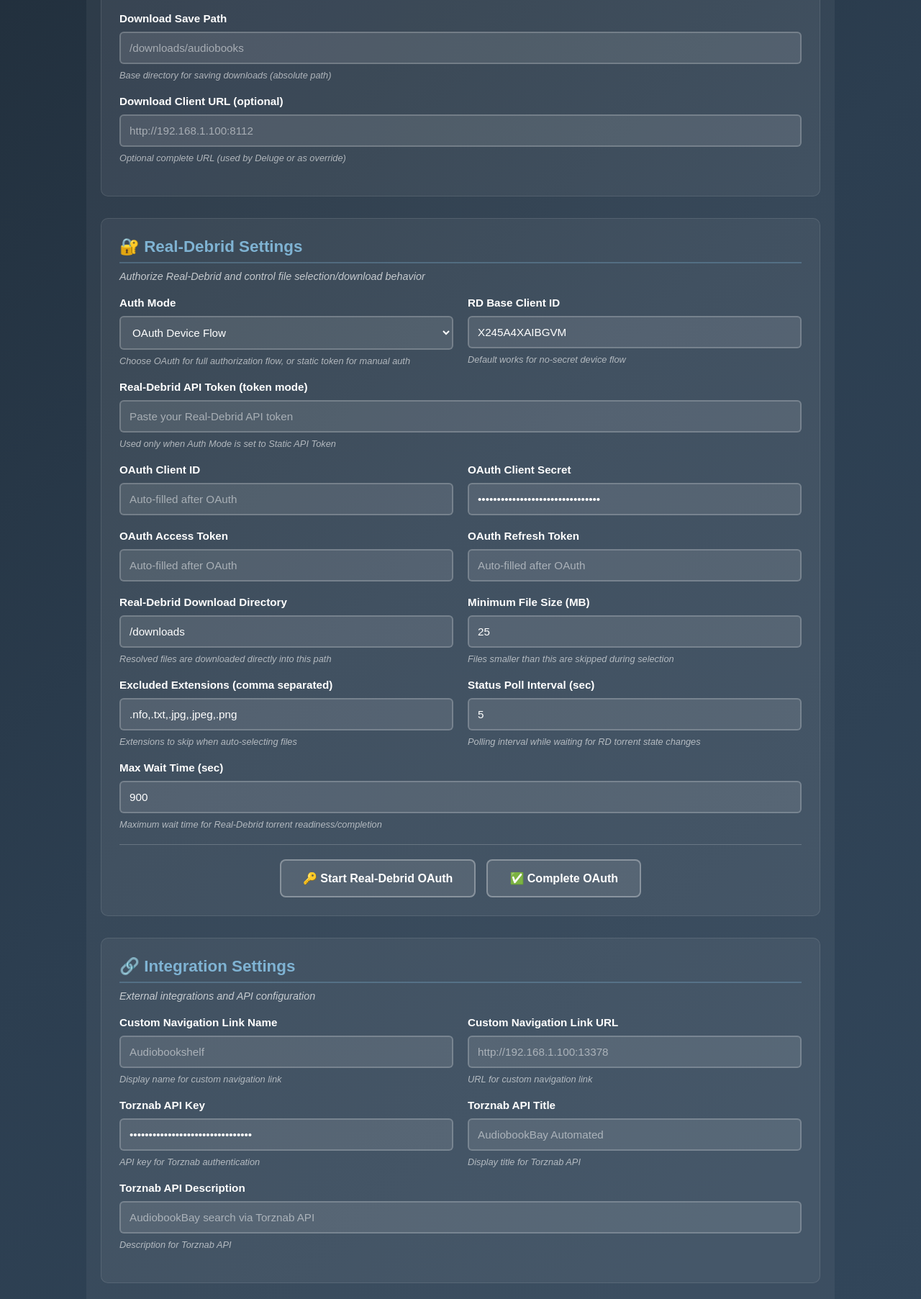
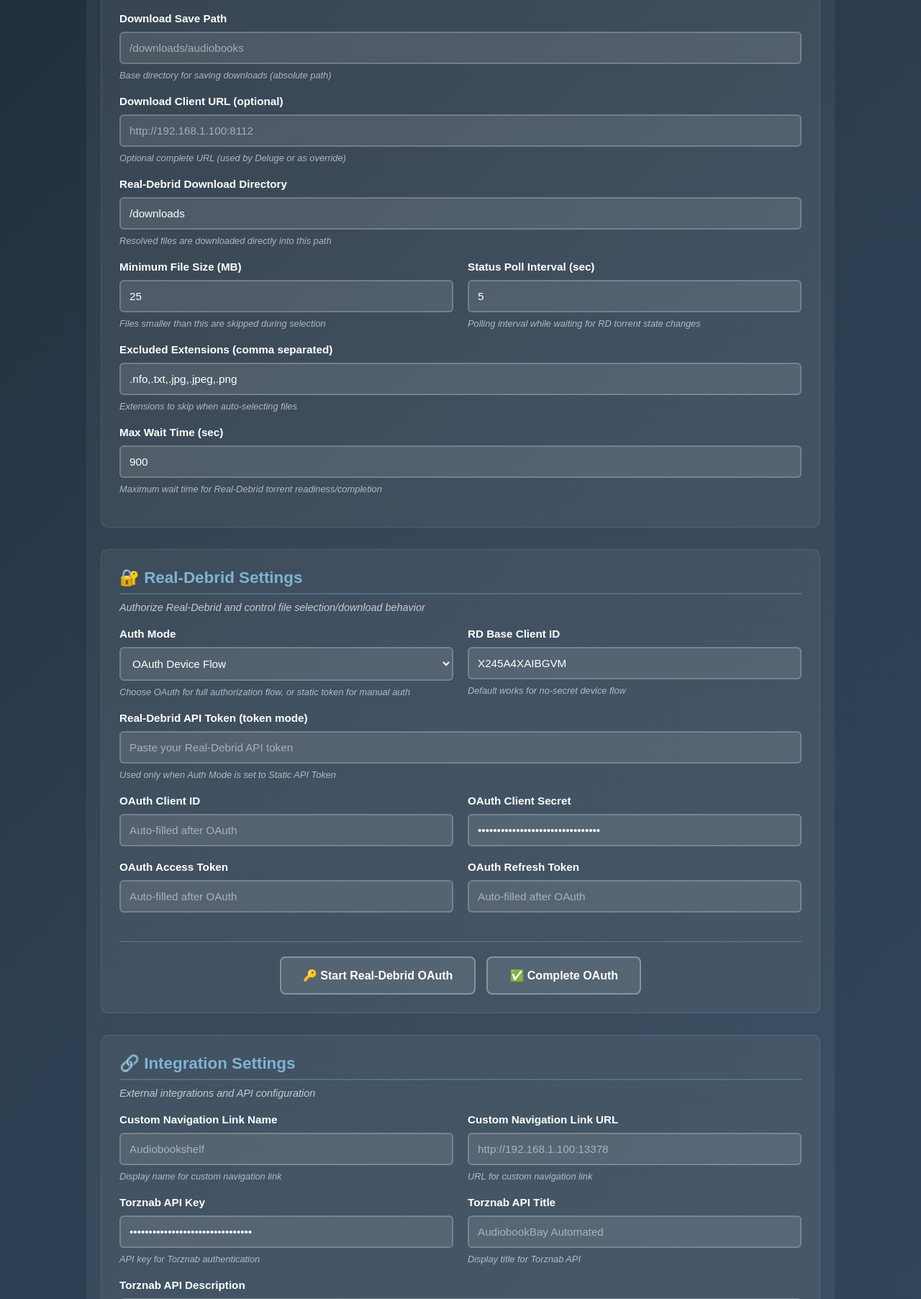
Before and after one commit to zprough/audiobookbay-automated, a Flask app: page /settings in a window 1280 px wide. Shown: the part 1079-2884 px from the top of the page at 72% size. Run offline with Flask 3, Linux system fonts and the light colour scheme.

Commit message:
feat: enhance Docker setup and add Real-Debrid settings in UI

```diff
--- a/app/templates/settings.html
+++ b/app/templates/settings.html
@@ -55,7 +55,7 @@
                 <small>Type of torrent client to use for downloads</small>
             </div>
 
-            <div class="form-row">
+            <div class="client-group client-group--torrent form-row" data-client-group="torrent">
                 <div class="form-group">
                     <label for="DL_HOST">Download Client Host</label>
                     <input type="text" id="DL_HOST" name="DL_HOST"
@@ -73,7 +73,7 @@
                 </div>
             </div>
 
-            <div class="form-row">
+            <div class="client-group client-group--torrent form-row" data-client-group="torrent">
                 <div class="form-group">
                     <label for="DL_USERNAME">Download Client Username</label>
                     <input type="text" id="DL_USERNAME" name="DL_USERNAME"
@@ -97,7 +97,7 @@
             <h2>⚙️ Advanced Settings</h2>
             <p class="section-description">Fine-tune the application behavior</p>
 
-            <div class="form-row">
+            <div class="client-group client-group--all form-row" data-client-group="all">
                 <div class="form-group">
                     <label for="PAGE_LIMIT">Search Page Limit</label>
                     <input type="number" id="PAGE_LIMIT" name="PAGE_LIMIT"
@@ -106,7 +106,7 @@
                     <small>Maximum pages to search (1-20)</small>
                 </div>
 
-                <div class="form-group">
+                <div class="client-group client-group--torrent form-group" data-client-group="torrent">
                     <label for="DL_CATEGORY">Download Category</label>
                     <input type="text" id="DL_CATEGORY" name="DL_CATEGORY"
                            value="{{ settings.DL_CATEGORY or '' }}"
@@ -115,7 +115,7 @@
                 </div>
             </div>
 
-            <div class="form-group">
+            <div class="client-group client-group--torrent form-group" data-client-group="torrent">
                 <label for="SAVE_PATH_BASE">Download Save Path</label>
                 <input type="text" id="SAVE_PATH_BASE" name="SAVE_PATH_BASE"
                        value="{{ settings.SAVE_PATH_BASE or '' }}"
@@ -123,16 +123,58 @@
                 <small>Base directory for saving downloads (absolute path)</small>
             </div>
 
-            <div class="form-group">
+            <div class="client-group client-group--torrent form-group" data-client-group="torrent">
                 <label for="DL_URL">Download Client URL (optional)</label>
                 <input type="text" id="DL_URL" name="DL_URL"
                        value="{{ settings.DL_URL or '' }}"
                        placeholder="http://192.168.1.100:8112">
                 <small>Optional complete URL (used by Deluge or as override)</small>
             </div>
+
+            <div class="client-group client-group--realdebrid form-group" data-client-group="realdebrid">
+                <label for="RD_DOWNLOADS_DIR">Real-Debrid Download Directory</label>
+                <input type="text" id="RD_DOWNLOADS_DIR" name="RD_DOWNLOADS_DIR"
+                       value="{{ settings.RD_DOWNLOADS_DIR or '/downloads' }}"
+                       placeholder="/downloads">
+                <small>Resolved files are downloaded directly into this path</small>
+            </div>
+
+            <div class="client-group client-group--realdebrid form-row" data-client-group="realdebrid">
+                <div class="form-group">
+                    <label for="RD_MIN_FILE_SIZE_MB">Minimum File Size (MB)</label>
+                    <input type="number" id="RD_MIN_FILE_SIZE_MB" name="RD_MIN_FILE_SIZE_MB"
+                           value="{{ settings.RD_MIN_FILE_SIZE_MB or 25 }}"
+                           min="0" step="0.1" placeholder="25">
+                    <small>Files smaller than this are skipped during selection</small>
+                </div>
+
+                <div class="form-group">
+                    <label for="RD_POLL_INTERVAL_SEC">Status Poll Interval (sec)</label>
+                    <input type="number" id="RD_POLL_INTERVAL_SEC" name="RD_POLL_INTERVAL_SEC"
+                           value="{{ settings.RD_POLL_INTERVAL_SEC or 5 }}"
+                           min="2" step="1" placeholder="5">
+                    <small>Polling interval while waiting for RD torrent state changes</small>
+                </div>
+            </div>
+
+            <div class="client-group client-group--realdebrid form-group" data-client-group="realdebrid">
+                <label for="RD_EXCLUDE_EXTENSIONS">Excluded Extensions (comma separated)</label>
+                <input type="text" id="RD_EXCLUDE_EXTENSIONS" name="RD_EXCLUDE_EXTENSIONS"
+                       value="{{ settings.RD_EXCLUDE_EXTENSIONS or '.nfo,.txt,.jpg,.jpeg,.png' }}"
+                       placeholder=".nfo,.txt,.jpg,.jpeg,.png">
+                <small>Extensions to skip when auto-selecting files</small>
+            </div>
+
+            <div class="client-group client-group--realdebrid form-group" data-client-group="realdebrid">
+                <label for="RD_MAX_WAIT_SEC">Max Wait Time (sec)</label>
+                <input type="number" id="RD_MAX_WAIT_SEC" name="RD_MAX_WAIT_SEC"
+                       value="{{ settings.RD_MAX_WAIT_SEC or 900 }}"
+                       min="30" step="10" placeholder="900">
+                <small>Maximum wait time for Real-Debrid torrent readiness/completion</small>
+            </div>
         </div>
 
-        <div class="settings-section">
+        <div class="settings-section client-group client-group--realdebrid" data-client-group="realdebrid">
             <h2>🔐 Real-Debrid Settings</h2>
             <p class="section-description">Authorize Real-Debrid and control file selection/download behavior</p>
 
@@ -155,7 +197,7 @@
                 </div>
             </div>
 
-            <div class="form-group">
+            <div class="form-group rd-auth-group rd-auth-group--token" data-rd-auth-group="token">
                 <label for="RD_API_TOKEN">Real-Debrid API Token (token mode)</label>
                 <input type="password" id="RD_API_TOKEN" name="RD_API_TOKEN"
                        value="{{ settings.RD_API_TOKEN or '' }}"
@@ -163,7 +205,7 @@
                 <small>Used only when Auth Mode is set to Static API Token</small>
             </div>
 
-            <div class="form-row">
+            <div class="form-row rd-auth-group rd-auth-group--oauth" data-rd-auth-group="oauth">
                 <div class="form-group">
                     <label for="RD_CLIENT_ID">OAuth Client ID</label>
                     <input type="text" id="RD_CLIENT_ID" name="RD_CLIENT_ID"
@@ -178,7 +220,7 @@
                 </div>
             </div>
 
-            <div class="form-row">
+            <div class="form-row rd-auth-group rd-auth-group--oauth" data-rd-auth-group="oauth">
                 <div class="form-group">
                     <label for="RD_ACCESS_TOKEN">OAuth Access Token</label>
                     <input type="password" id="RD_ACCESS_TOKEN" name="RD_ACCESS_TOKEN"
@@ -193,55 +235,12 @@
                 </div>
             </div>
 
-            <div class="form-row">
-                <div class="form-group">
-                    <label for="RD_DOWNLOADS_DIR">Real-Debrid Download Directory</label>
-                    <input type="text" id="RD_DOWNLOADS_DIR" name="RD_DOWNLOADS_DIR"
-                           value="{{ settings.RD_DOWNLOADS_DIR or '/downloads' }}"
-                           placeholder="/downloads">
-                    <small>Resolved files are downloaded directly into this path</small>
-                </div>
-
-                <div class="form-group">
-                    <label for="RD_MIN_FILE_SIZE_MB">Minimum File Size (MB)</label>
-                    <input type="number" id="RD_MIN_FILE_SIZE_MB" name="RD_MIN_FILE_SIZE_MB"
-                           value="{{ settings.RD_MIN_FILE_SIZE_MB or 25 }}"
-                           min="0" step="0.1" placeholder="25">
-                    <small>Files smaller than this are skipped during selection</small>
-                </div>
-            </div>
-
-            <div class="form-row">
-                <div class="form-group">
-                    <label for="RD_EXCLUDE_EXTENSIONS">Excluded Extensions (comma separated)</label>
-                    <input type="text" id="RD_EXCLUDE_EXTENSIONS" name="RD_EXCLUDE_EXTENSIONS"
-                           value="{{ settings.RD_EXCLUDE_EXTENSIONS or '.nfo,.txt,.jpg,.jpeg,.png' }}"
-                           placeholder=".nfo,.txt,.jpg,.jpeg,.png">
-                    <small>Extensions to skip when auto-selecting files</small>
-                </div>
-                <div class="form-group">
-                    <label for="RD_POLL_INTERVAL_SEC">Status Poll Interval (sec)</label>
-                    <input type="number" id="RD_POLL_INTERVAL_SEC" name="RD_POLL_INTERVAL_SEC"
-                           value="{{ settings.RD_POLL_INTERVAL_SEC or 5 }}"
-                           min="2" step="1" placeholder="5">
-                    <small>Polling interval while waiting for RD torrent state changes</small>
-                </div>
-            </div>
-
-            <div class="form-group">
-                <label for="RD_MAX_WAIT_SEC">Max Wait Time (sec)</label>
-                <input type="number" id="RD_MAX_WAIT_SEC" name="RD_MAX_WAIT_SEC"
-                       value="{{ settings.RD_MAX_WAIT_SEC or 900 }}"
-                       min="30" step="10" placeholder="900">
-                <small>Maximum wait time for Real-Debrid torrent readiness/completion</small>
-            </div>
-
-            <div class="form-actions">
+            <div class="form-actions rd-auth-group rd-auth-group--oauth" data-rd-auth-group="oauth">
                 <button type="button" class="btn-secondary" id="rdStartAuthBtn">🔑 Start Real-Debrid OAuth</button>
                 <button type="button" class="btn-secondary" id="rdCompleteAuthBtn">✅ Complete OAuth</button>
             </div>
 
-            <div class="settings-info" id="rdDeviceInfo" style="display:none; margin-top: 1rem;">
+            <div class="settings-info rd-auth-group rd-auth-group--oauth" id="rdDeviceInfo" data-rd-auth-group="oauth" style="display:none; margin-top: 1rem;">
                 <h3>Real-Debrid Device Authorization</h3>
                 <p><strong>Verification URL:</strong> <a id="rdVerificationUrl" href="#" target="_blank" rel="noopener noreferrer"></a></p>
                 <p><strong>User Code:</strong> <span id="rdUserCode"></span></p>
@@ -400,6 +399,33 @@
     const rdUserCode = document.getElementById('rdUserCode');
     const rdDeviceCode = document.getElementById('rdDeviceCode');
     const rdBaseClientId = document.getElementById('RD_BASE_CLIENT_ID');
+    const downloadClientSelect = document.getElementById('DOWNLOAD_CLIENT');
+    const rdAuthModeSelect = document.getElementById('RD_AUTH_MODE');
+    const clientGroups = document.querySelectorAll('[data-client-group]');
+    const rdAuthGroups = document.querySelectorAll('[data-rd-auth-group]');
+
+    function setElementVisibility(element, isVisible) {
+        element.style.display = isVisible ? '' : 'none';
+    }
+
+    function applyClientVisibility() {
+        const selectedClient = (downloadClientSelect?.value || '').toLowerCase();
+        clientGroups.forEach(group => {
+            const target = group.getAttribute('data-client-group');
+            const shouldShow = target === 'all'
+                || (target === 'realdebrid' && selectedClient === 'realdebrid')
+                || (target === 'torrent' && ['qbittorrent', 'transmission', 'deluge'].includes(selectedClient));
+            setElementVisibility(group, shouldShow);
+        });
+    }
+
+    function applyRdAuthVisibility() {
+        const authMode = (rdAuthModeSelect?.value || 'oauth').toLowerCase();
+        rdAuthGroups.forEach(group => {
+            const target = group.getAttribute('data-rd-auth-group');
+            setElementVisibility(group, target === authMode);
+        });
+    }
 
     async function startRdOauth() {
         try {
@@ -481,6 +507,17 @@
     if (testClientBtn) {
         testClientBtn.addEventListener('click', testDownloadClient);
     }
+
+    if (downloadClientSelect) {
+        downloadClientSelect.addEventListener('change', applyClientVisibility);
+    }
+
+    if (rdAuthModeSelect) {
+        rdAuthModeSelect.addEventListener('change', applyRdAuthVisibility);
+    }
+
+    applyClientVisibility();
+    applyRdAuthVisibility();
 });
 </script>
 {% endblock %}
```
Also changed, not shown: docker-compose.dev.yaml (+39 -22 lines), README.md, 2 other files.
